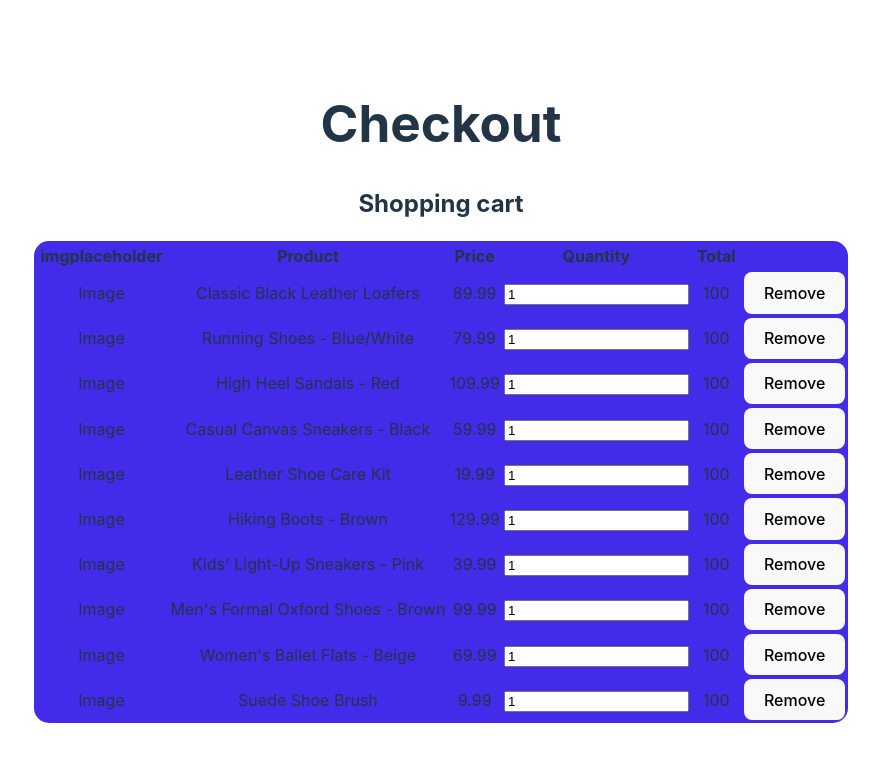
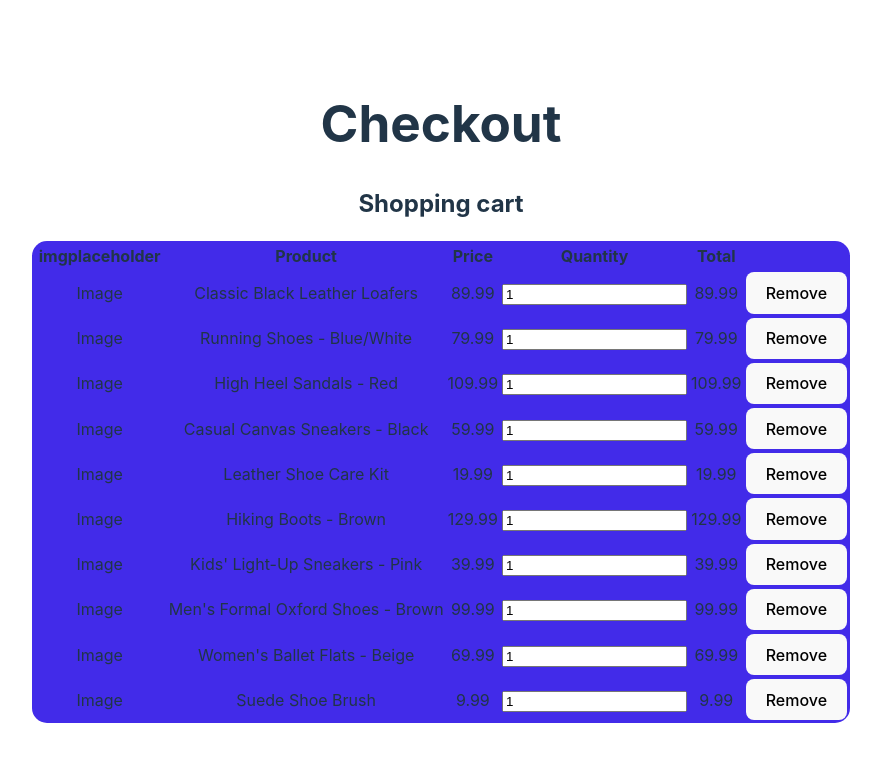
Before and after one commit to Jakob-SA/webstoreFrontend, a React (Vite) app: page / in a window 1280 px wide. Shown: the top 762 px of the page, without its empty margins (199-1080 px from the left). Built offline with nearby package versions, Linux system fonts and the light colour scheme.

Commit message:
TotalPrice works and you can change quantity

```diff
--- a/src/App.tsx
+++ b/src/App.tsx
@@ -1,60 +1,16 @@
-import { useState } from 'react'
-import reactLogo from './assets/react.svg'
-import viteLogo from '/vite.svg'
 import './App.css'
-import productArray from './assets/scripts/product'
-import product from './assets/scripts/product'
-import { ProductLine } from './assets/scripts/productLine'
+import Basket from './assets/scripts/basket'
 
-const products = [
-  { title: 'Cabbage', id: 1 },
-  { title: 'Garlic', id: 2 },
-  { title: 'Apple', id: 3 },
-];
-
-productArray.forEach((product) => {
-  console.log(product.name);
-});
 
 function App() {
-  const [count, setCount] = useState(0)
-
   return (
-    <>
-
-
-      <h1>Checkout</h1>
-      <h2>Shopping cart</h2>
-      <table className="shoppingCart">
-        <tbody>
-          <tr>
-            <th>imgplaceholder</th>
-            <th>Product</th>
-            <th>Price</th>
-            <th>Quantity</th>
-            <th>Total</th>
-            <th></th>
-          </tr>
-            {productArray.map((product) => {
-              return (
-                <ProductLine
-                  quantity={1} // replace with actual quantity
-                  totalPrice={100}
-                  product={product}
-                  totalRebate={0}
-                  inStock={true}
-                />
-              );
-            })}
-
-        </tbody>
-      </table>
-      <p />
-
-    </>
-
-  )
+    <div>
+      <Basket />
+    </div>
+  );
 }
 
 
+
+
 export default App
--- /dev/null
+++ b/src/assets/scripts/basket.tsx
@@ -0,0 +1,42 @@
+import productArray from "./product";
+import { ProductLine } from "./productLine";
+
+
+function Basket() {
+
+ return (
+    <>
+      <h1>Checkout</h1>
+      <h2>Shopping cart</h2>
+      <table className="shoppingCart">
+        <tbody>
+          <tr>
+            <th>imgplaceholder</th>
+            <th>Product</th>
+            <th>Price</th>
+            <th>Quantity</th>
+            <th>Total</th>
+            <th></th>
+          </tr>
+            {productArray.map((product) => {
+              return (
+                <ProductLine
+                  key = {product.id}
+                  quantity={1} // replace with actual quantity
+                  totalPrice={100}
+                  product={product}
+                  totalRebate={0}
+                  inStock={true}
+                />
+              );
+            })}
+
+        </tbody>
+      </table>
+      <p />
+
+    </>
+
+  );}
+
+  export default Basket;
--- a/src/assets/scripts/productLine.tsx
+++ b/src/assets/scripts/productLine.tsx
@@ -11,7 +11,16 @@ interface productLineProps {
 }
 
 
-export function ProductLine({ quantity, totalPrice, product ,totalRebate, inStock }: productLineProps) {
+
+export function ProductLine({ quantity, product ,totalRebate, inStock }: productLineProps) {
+    const [totalPrice, setTotalPrice] = useState(product.price * quantity);
+
+
+    const onQuantityChange = (event: React.ChangeEvent<HTMLInputElement>) => {
+        setTotalPrice(product.price * parseInt(event.target.value));
+        console.log("Tryk");
+    }
+
     return (
         <tr>
             <td>
@@ -24,10 +33,10 @@ export function ProductLine({ quantity, totalPrice, product ,totalRebate, inStoc
             <div>{product.price}</div>
             </td>
             <td>
-            <div><input type="number" defaultValue={1} /></div>
+            <div><input type="number" defaultValue={1} onChange={onQuantityChange}/></div>
             </td>
             <td>
-            <div>{totalPrice}</div>
+            <div>{totalPrice.toFixed(2)}</div>
             </td>
             <td>
             <div><button>Remove</button></div>
```
